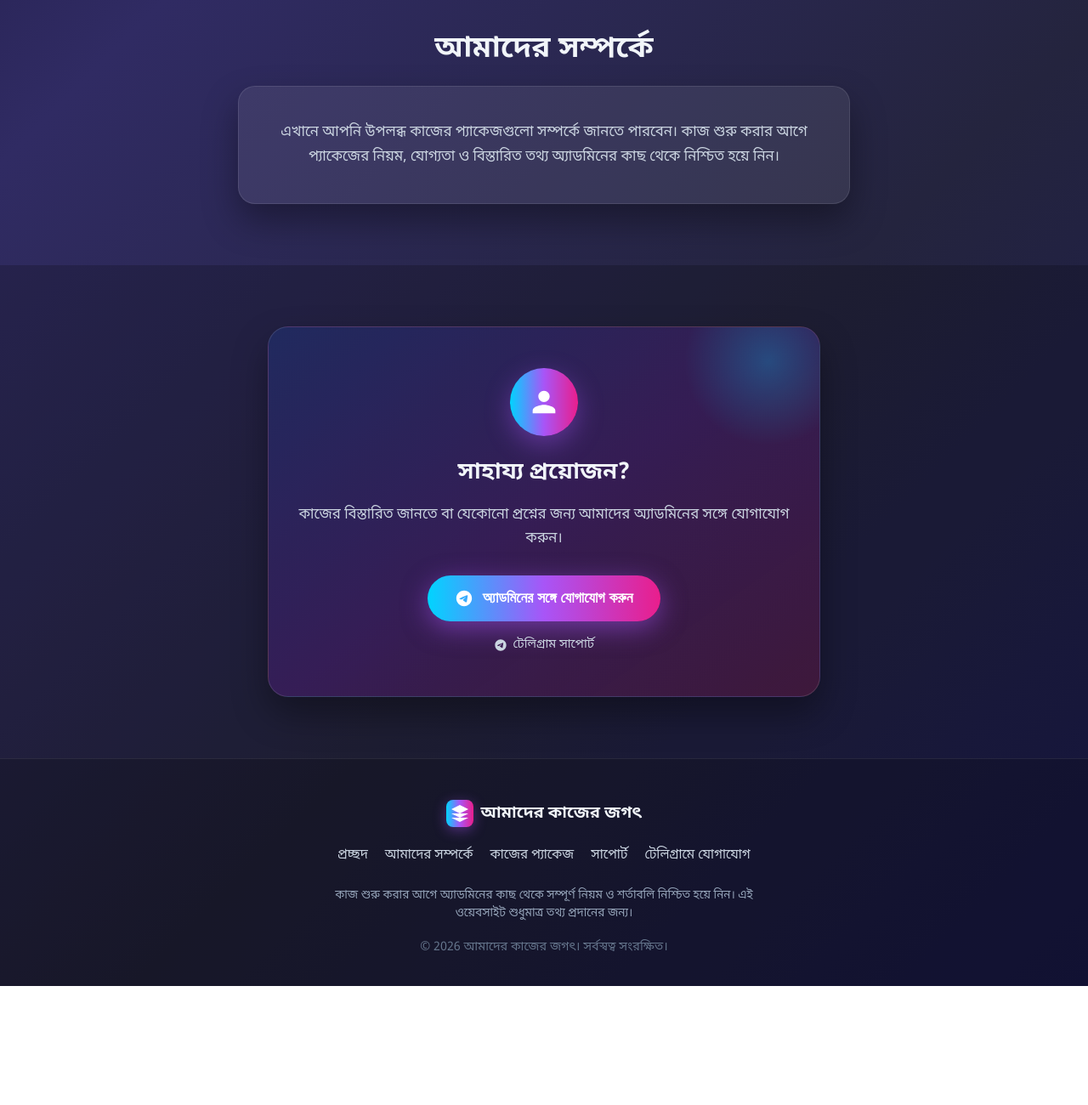
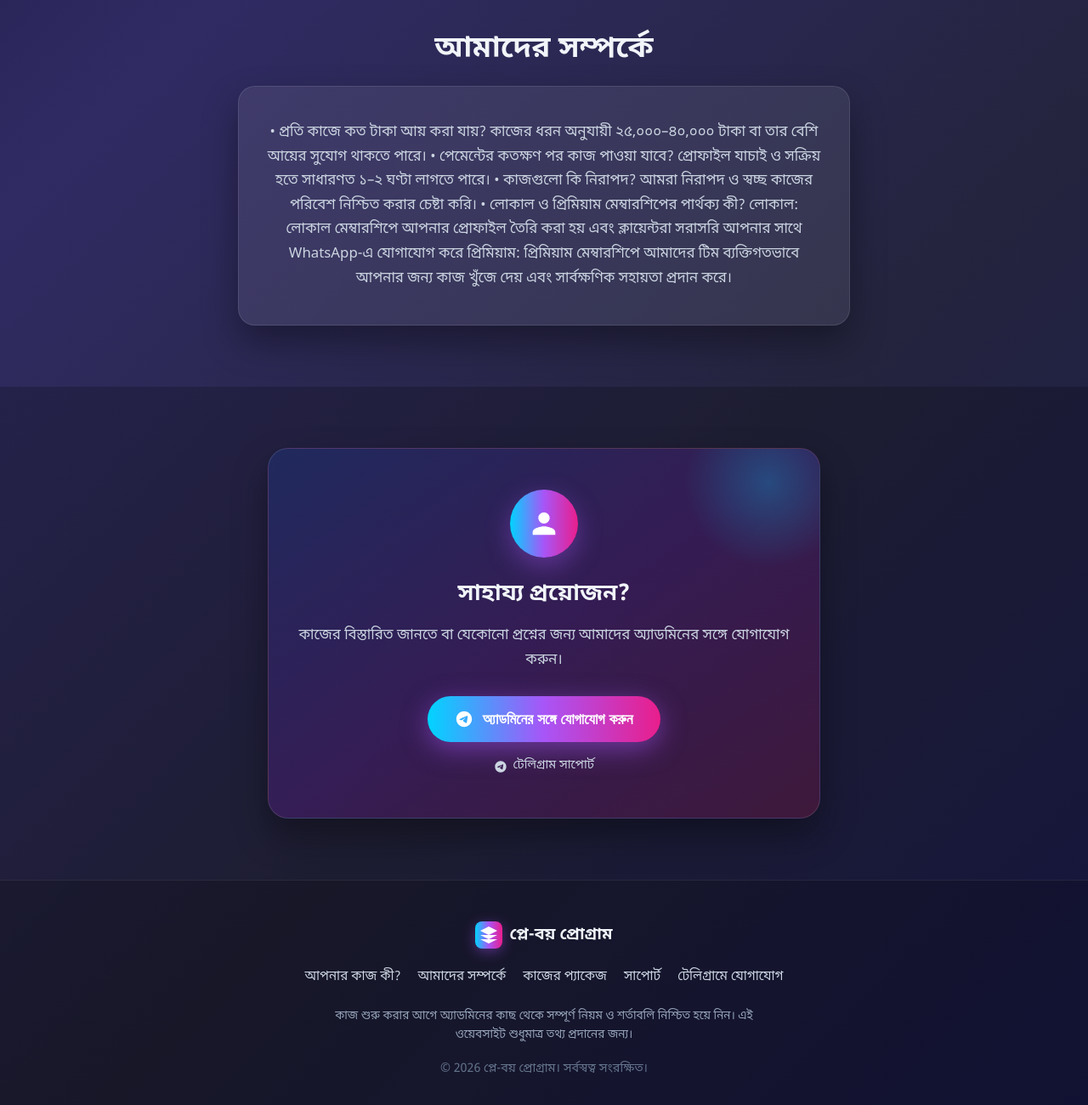
Before and after one commit to Elite-Match/Tinder, a plain HTML site: page index.html in a window 1280 px wide. Shown: the part 1304-2604 px from the top of the page at 85% size. Before the commit the page ends 2464 px from the top, so only its background shows below. Drawn offline with Linux system fonts and the light colour scheme.

Commit message:
Update index.html

```diff
--- a/index.html
+++ b/index.html
@@ -806,7 +806,7 @@
             </div>
             <h3>প্রিমিয়াম প্যাকেজ</h3>
             <div class="subtitle">বিদেশি মেয়েদের সঙ্গে কাজ </div>
-            <p>এই প্যাকেজের বৈশিষ্ট্য, কাজের নিয়ম ও বিস্তারিত তথ্য অ্যাডমিনের কাছ থেকে জেনে নিন।</p>
+            <p>এই প্যাকেজের বৈশিষ্ট্য, রেজিস্ট্রেশন ফি 2000 টাকা ছাড়া কোনো অতিরিক্ত অর্থ প্রদান করতে হবে না</p>
             <button class="btn btn-primary package-btn" data-package="প্রিমিয়াম প্যাকেজ" type="button">কাজ করতে চাই</button>
           </article>
         </div>
@@ -818,7 +818,18 @@
       <div class="container">
         <h2 class="section-title">আমাদের সম্পর্কে</h2>
         <div class="about-content">
-          <p>এখানে আপনি উপলব্ধ কাজের প্যাকেজগুলো সম্পর্কে জানতে পারবেন। কাজ শুরু করার আগে প্যাকেজের নিয়ম, যোগ্যতা ও বিস্তারিত তথ্য অ্যাডমিনের কাছ থেকে নিশ্চিত হয়ে নিন।</p>
+          <p>• প্রতি কাজে কত টাকা আয় করা যায়?
+কাজের ধরন অনুযায়ী ২৫,০০০–৪০,০০০ টাকা বা তার বেশি আয়ের সুযোগ থাকতে পারে।
+
+• পেমেন্টের কতক্ষণ পর কাজ পাওয়া যাবে?
+প্রোফাইল যাচাই ও সক্রিয় হতে সাধারণত ১–২ ঘণ্টা লাগতে পারে।
+
+• কাজগুলো কি নিরাপদ?
+আমরা নিরাপদ ও স্বচ্ছ কাজের পরিবেশ নিশ্চিত করার চেষ্টা করি।
+
+• লোকাল ও প্রিমিয়াম মেম্বারশিপের পার্থক্য কী?
+লোকাল: লোকাল মেম্বারশিপে আপনার প্রোফাইল তৈরি করা হয় এবং ক্লায়েন্টরা সরাসরি আপনার সাথে WhatsApp-এ যোগাযোগ করে
+প্রিমিয়াম: প্রিমিয়াম মেম্বারশিপে আমাদের টিম ব্যক্তিগতভাবে আপনার জন্য কাজ খুঁজে দেয় এবং সার্বক্ষণিক সহায়তা প্রদান করে।</p>
         </div>
       </div>
     </section>
@@ -851,10 +862,10 @@
       <span class="logo-icon" style="width:32px;height:32px;border-radius:8px;" aria-hidden="true">
         <svg viewBox="0 0 24 24" width="18" height="18" fill="white"><path d="M12 2L2 7l10 5 10-5-10-5zM2 17l10 5 10-5M2 12l10 5 10-5"/></svg>
       </span>
-      আমাদের কাজের জগৎ
+      প্লে-বয় প্রোগ্রাম
     </div>
     <nav class="footer-links" aria-label="ফুটার মেনু">
-      <a href="#home">প্রচ্ছদ</a>
+      <a href="#home">আপনার কাজ কী?</a>
       <a href="#about">আমাদের সম্পর্কে</a>
       <a href="#packages">কাজের প্যাকেজ</a>
       <a href="#contact">সাপোর্ট</a>
@@ -863,7 +874,7 @@
     <p class="footer-note">
       কাজ শুরু করার আগে অ্যাডমিনের কাছ থেকে সম্পূর্ণ নিয়ম ও শর্তাবলি নিশ্চিত হয়ে নিন। এই ওয়েবসাইট শুধুমাত্র তথ্য প্রদানের জন্য।
     </p>
-    <p class="footer-copy">© <span id="currentYear"></span> আমাদের কাজের জগৎ। সর্বস্বত্ব সংরক্ষিত।</p>
+    <p class="footer-copy">© <span id="currentYear"></span> প্লে-বয় প্রোগ্রাম। সর্বস্বত্ব সংরক্ষিত।</p>
   </footer>
 
   <!-- ভাসমান সাপোর্ট বাটন -->
```
